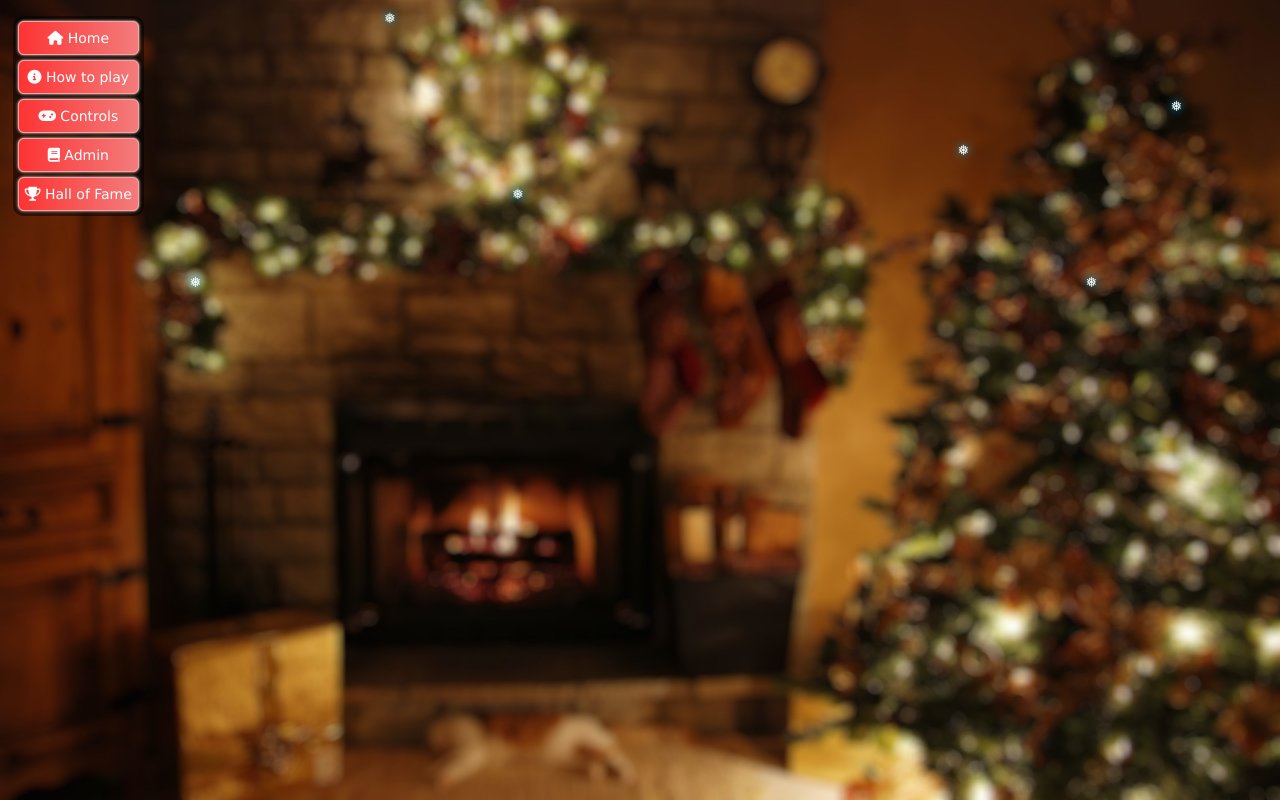
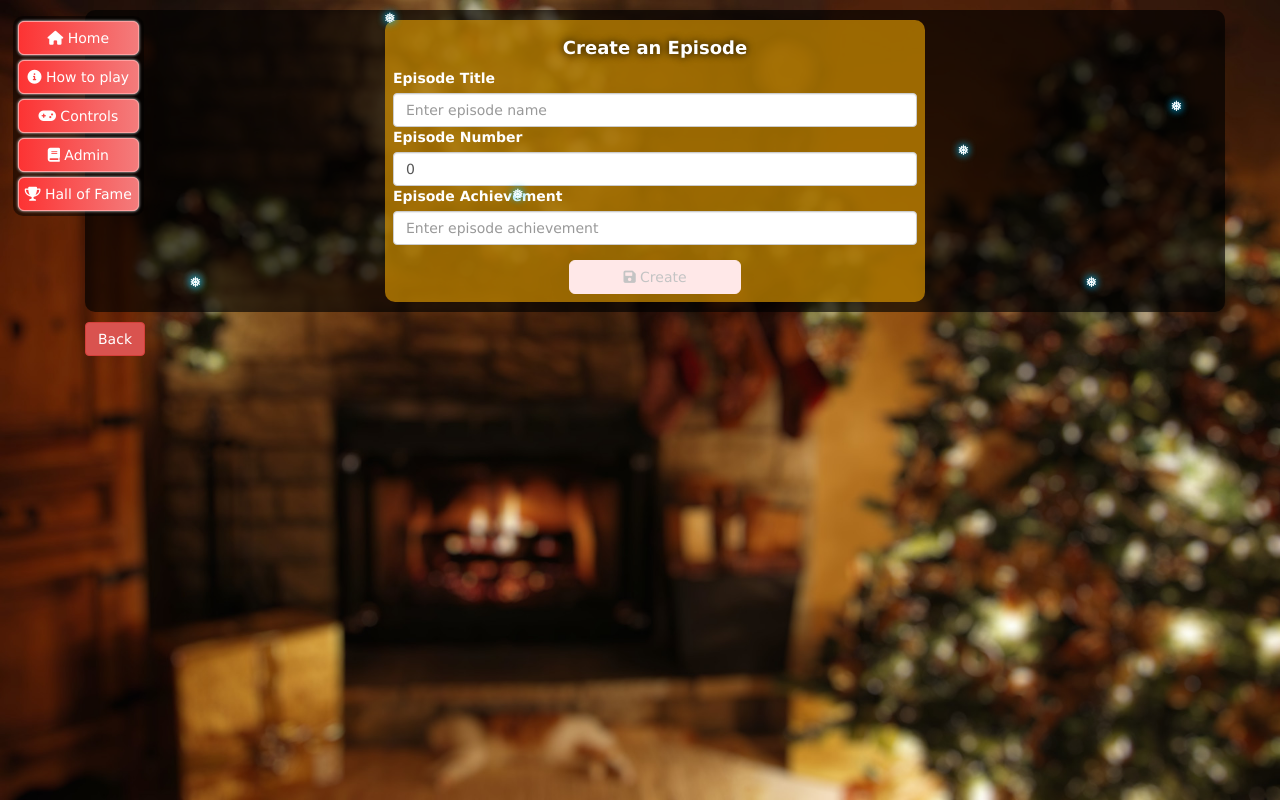
Before and after one commit to Hydra-NL/NBZ-Family-Feud, an Angular app: page /admin/addepisode in a window 1280 px wide. Before the commit this address led to /. Built offline with nearby package versions, Linux system fonts and the light colour scheme; no server answers.

Commit message:
Add Episode page add + styling improvements

```diff
--- a/src/app/app-routing.module.ts
+++ b/src/app/app-routing.module.ts
@@ -12,6 +12,7 @@ import { AddQuestionComponent } from './core/pages/adminpanel/addquestion/addque
 import { AddPlayerComponent } from './core/pages/adminpanel/addplayer/addplayer.component';
 import { AddTeamComponent } from './core/pages/adminpanel/addteam/addteam.component';
 import { FinalComponent } from './core/pages/quiz/final/final.component';
+import { AddEpisodeComponent } from './core/pages/adminpanel/addepisode/addepisode.component';
 
 const routes: Routes = [
   {
@@ -41,6 +42,7 @@ const routes: Routes = [
           { path: 'addquestion', component: AddQuestionComponent },
           { path: 'addplayer', component: AddPlayerComponent },
           { path: 'addteam', component: AddTeamComponent },
+          { path: 'addepisode', component: AddEpisodeComponent },
         ],
       },
       { path: 'halloffame', component: HalloffameComponent },
--- a/src/app/app.module.ts
+++ b/src/app/app.module.ts
@@ -22,6 +22,7 @@ import { AddQuestionComponent } from './core/pages/adminpanel/addquestion/addque
 import { AddPlayerComponent } from './core/pages/adminpanel/addplayer/addplayer.component';
 import { AddTeamComponent } from './core/pages/adminpanel/addteam/addteam.component';
 import { FinalComponent } from './core/pages/quiz/final/final.component';
+import { AddEpisodeComponent } from './core/pages/adminpanel/addepisode/addepisode.component';
 
 @NgModule({
   declarations: [
@@ -37,6 +38,7 @@ import { FinalComponent } from './core/pages/quiz/final/final.component';
     AddQuestionComponent,
     AddPlayerComponent,
     AddTeamComponent,
+    AddEpisodeComponent,
     FinalComponent,
   ],
   imports: [
--- /dev/null
+++ b/src/app/core/pages/adminpanel/addepisode/addepisode.component.html
@@ -0,0 +1,111 @@
+<div class="content-box">
+  <div class="col-md-3"></div>
+  <div class="col-md-6">
+    <div class="content-box-item">
+      <h4 class="align-center-bold">Create an Episode</h4>
+      <form
+        #episodeaddform="ngForm"
+        (ngSubmit)="episodeaddform.form.valid && addEpisode()"
+      >
+        <div class="form-group">
+          <label for="episodename">Episode Title</label>
+          <div class="home-episode-creation">
+            <input
+              type="text"
+              class="form-control"
+              [(ngModel)]="episode.episodeTitle"
+              #episodename="ngModel"
+              name="episodename"
+              placeholder="Enter episode name"
+              [ngClass]="{
+                'is-invalid': episodeaddform.submitted && episodename.invalid
+              }"
+              required
+              minlength="3"
+            />
+          </div>
+          <div *ngIf="episodename.errors && episodename.touched">
+            <div *ngIf="episodename.errors?.['required']">
+              <p class="error-message">Episode name is required</p>
+            </div>
+            <div *ngIf="episodename.errors?.['minlength']">
+              <p class="error-message">
+                Episode name must be at least 3 characters long
+              </p>
+            </div>
+          </div>
+
+          <label for="episodenumber">Episode Number</label>
+          <div class="home-episode-creation">
+            <input
+              type="number"
+              class="form-control"
+              [(ngModel)]="episode.episodeNumber"
+              #episodenumber="ngModel"
+              name="episodenumber"
+              placeholder="Enter episode number"
+              [ngClass]="{
+                'is-invalid': episodeaddform.submitted && episodenumber.invalid
+              }"
+              required
+              minlength="1"
+            />
+          </div>
+
+          <div *ngIf="episodenumber.errors && episodenumber.touched">
+            <div *ngIf="episodenumber.errors?.['required']">
+              <p class="error-message">Episode number is required</p>
+            </div>
+            <div *ngIf="episodenumber.errors?.['minlength']">
+              <p class="error-message">
+                Episode number must be at least 1 characters long
+              </p>
+            </div>
+          </div>
+
+          <label for="episodeachievement">Episode Achievement</label>
+          <div class="home-episode-creation">
+            <input
+              type="text"
+              class="form-control"
+              [(ngModel)]="episode.episodeAchievement"
+              #episodeachievement="ngModel"
+              name="episodeachievement"
+              placeholder="Enter episode achievement"
+              [ngClass]="{
+                'is-invalid':
+                  episodeaddform.submitted && episodeachievement.invalid
+              }"
+              required
+              minlength="1"
+            />
+          </div>
+          <div *ngIf="episodeachievement.errors && episodeachievement.touched">
+            <div *ngIf="episodeachievement.errors?.['required']">
+              <p class="error-message">Episode achievement is required</p>
+            </div>
+            <div *ngIf="episodeachievement.errors?.['minlength']">
+              <p class="error-message">
+                Episode achievement must be at least 1 characters long
+              </p>
+            </div>
+          </div>
+        </div>
+      </form>
+      <div class="action-button-center">
+        <button
+          type="submit"
+          class="action-button"
+          (click)="addEpisode()"
+          [disabled]="!episodeaddform.valid"
+        >
+          <i class="fa fa-save"></i>
+          Create
+        </button>
+      </div>
+    </div>
+  </div>
+  <div class="col-md-2"></div>
+</div>
+
+<a class="btn btn-danger" routerLink="..">Back</a>
--- /dev/null
+++ b/src/app/core/pages/adminpanel/addepisode/addepisode.component.ts
@@ -0,0 +1,26 @@
+import { Component, OnInit } from '@angular/core';
+import { Episode } from 'src/app/entities/episodes/episode.model';
+import { EpisodeService } from 'src/app/entities/episodes/episode.service';
+
+@Component({
+  selector: 'app-addepisode',
+  templateUrl: './addepisode.component.html',
+})
+export class AddEpisodeComponent implements OnInit {
+  episode!: Episode;
+  episodes!: Episode[];
+  constructor(private episodeService: EpisodeService) {}
+
+  ngOnInit() {
+    this.episode = new Episode('');
+    this.getEpisodes();
+  }
+
+  addEpisode() {}
+
+  async getEpisodes() {
+    (await this.episodeService.list()).subscribe((episodes) => {
+      this.episodes = episodes!;
+    });
+  }
+}
--- a/src/app/core/pages/adminpanel/addplayer/addplayer.component.html
+++ b/src/app/core/pages/adminpanel/addplayer/addplayer.component.html
@@ -39,18 +39,18 @@
               </p>
             </div>
           </div>
-          <br />
+          <!-- <br />
           <label for="playerAchievement">Achievements</label>
           <div *ngFor="let a of achievements; let i = index">
             <span
-              >Episode {{ i + 1 }}: {{ a.value }}
+              >Episode {{ a.id }}: {{ a.value }}
               <input
                 type="checkbox"
                 [value]="a.value"
                 [checked]="a.selected"
                 (change)="onChange($event)"
             /></span>
-          </div>
+          </div> -->
         </div>
       </form>
       <div class="action-button-center">
--- a/src/app/core/pages/adminpanel/addteam/addteam.component.html
+++ b/src/app/core/pages/adminpanel/addteam/addteam.component.html
@@ -17,23 +17,20 @@
               [(ngModel)]="team.teamName"
               #teamname="ngModel"
               name="teamname"
-              placeholder="Enter team name"
+              placeholder="Enter team title"
               [ngClass]="{
                 'is-invalid': teamaddform.submitted && teamname.invalid
               }"
               required
               minlength="3"
             />
-          </div>
-
+            </div>
           <div *ngIf="teamname.errors && teamname.touched">
             <div *ngIf="teamname.errors?.['required']">
-              <p class="error-message" style="margin-left: 15%">
-                Team name is required
-              </p>
+              <p class="error-message">Team name is required</p>
             </div>
             <div *ngIf="teamname.errors?.['minlength']">
-              <p class="error-message" style="margin-left: 15%">
+              <p class="error-message">
                 Team name must be at least 3 characters long
               </p>
             </div>
--- a/src/app/core/pages/adminpanel/admin.component.html
+++ b/src/app/core/pages/adminpanel/admin.component.html
@@ -9,6 +9,10 @@
     <div class="col-md-12">
       <div class="content-box-item">
         <div class="admin-nav-buttons">
+          <div class="admin-nav-buttons-group">
+            <h4 class="align-center-bold">Episode</h4>
+            <a class="action-button" routerLink="addepisode">Add Episode</a>
+          </div>
           <div class="admin-nav-buttons-group">
             <h4 class="align-center-bold">Question</h4>
             <a class="action-button" routerLink="addquestion">Add Question</a>
--- a/src/app/core/pages/halloffame/halloffame.component.html
+++ b/src/app/core/pages/halloffame/halloffame.component.html
@@ -13,15 +13,15 @@
         <table class="table">
           <thead>
             <tr>
-              <th>#</th>
-              <th>Player</th>
-              <th>Achievements</th>
+              <th class="one">#</th>
+              <th class="two">Player</th>
+              <th class="three">Achievements</th>
             </tr>
           </thead>
           <tbody>
             <tr *ngFor="let player of players; let i = index">
               <td>{{ i + 1 }}</td>
-              <td>{{ player.playerName }}</td>
+              <td id="hff-player-{{i}}">{{ player.playerName }}</td>
               <td>{{ player.achievements }}</td>
             </tr>
           </tbody>
--- a/src/app/core/pages/halloffame/halloffame.component.ts
+++ b/src/app/core/pages/halloffame/halloffame.component.ts
@@ -33,8 +33,26 @@ export class HalloffameComponent implements OnInit {
             }
             return 0;
           });
+          setTimeout(() => {
+            this.setPlayerColors();
+          }, 10);
         }
       },
     });
   }
+
+  setPlayerColors() {
+    console.log('setPlayerColors');
+    var player1 = document.getElementById('hff-player-0');
+    var player2 = document.getElementById('hff-player-1');
+    var player3 = document.getElementById('hff-player-2');
+
+    console.log(player1);
+
+    player1?.classList.add('hff-first');
+    player2?.classList.add('hff-second');
+    player3?.classList.add('hff-third');
+
+    console.log(player1);
+  }
 }
--- a/src/styles.css
+++ b/src/styles.css
@@ -890,8 +890,54 @@ li {
   font-size: 20px;
 }
 
+.hff-page th.one {
+  width: 5%;
+}
+
+.hff-page th.two {
+  width: 30%;
+}
+
+.hff-page th.three {
+  width: 65%;
+}
+
 .hff-page td {
   font-size: 16px;
+}
+
+.hff-first,
+.hff-second,
+.hff-third {
+  border-radius: 5px;
+  color: black;
+}
+
+.hff-first {
+  background-image: linear-gradient(
+    0deg,
+    rgba(255, 188, 2, 1) 0%,
+    rgba(255, 219, 118, 1) 50%,
+    rgba(255, 251, 239, 1) 100%
+  );
+}
+
+.hff-second {
+  background-image: linear-gradient(
+    0deg,
+    rgba(103, 103, 103, 1) 0%,
+    rgba(187, 187, 187, 1) 50%,
+    rgba(255, 255, 255, 1) 100%
+  );
+}
+
+.hff-third {
+  background-image: linear-gradient(
+    0deg,
+    rgba(185, 80, 0, 1) 0%,
+    rgba(196, 142, 100, 1) 50%,
+    rgba(255, 231, 213, 1) 100%
+  );
 }
 
 /* ============================================================================= */
```
Also changed, not shown: src/app/core/pages/adminpanel/addplayer/addplayer.component.ts (+19 -4 lines), 1 other file (tests, documents, lock files or other folders).
